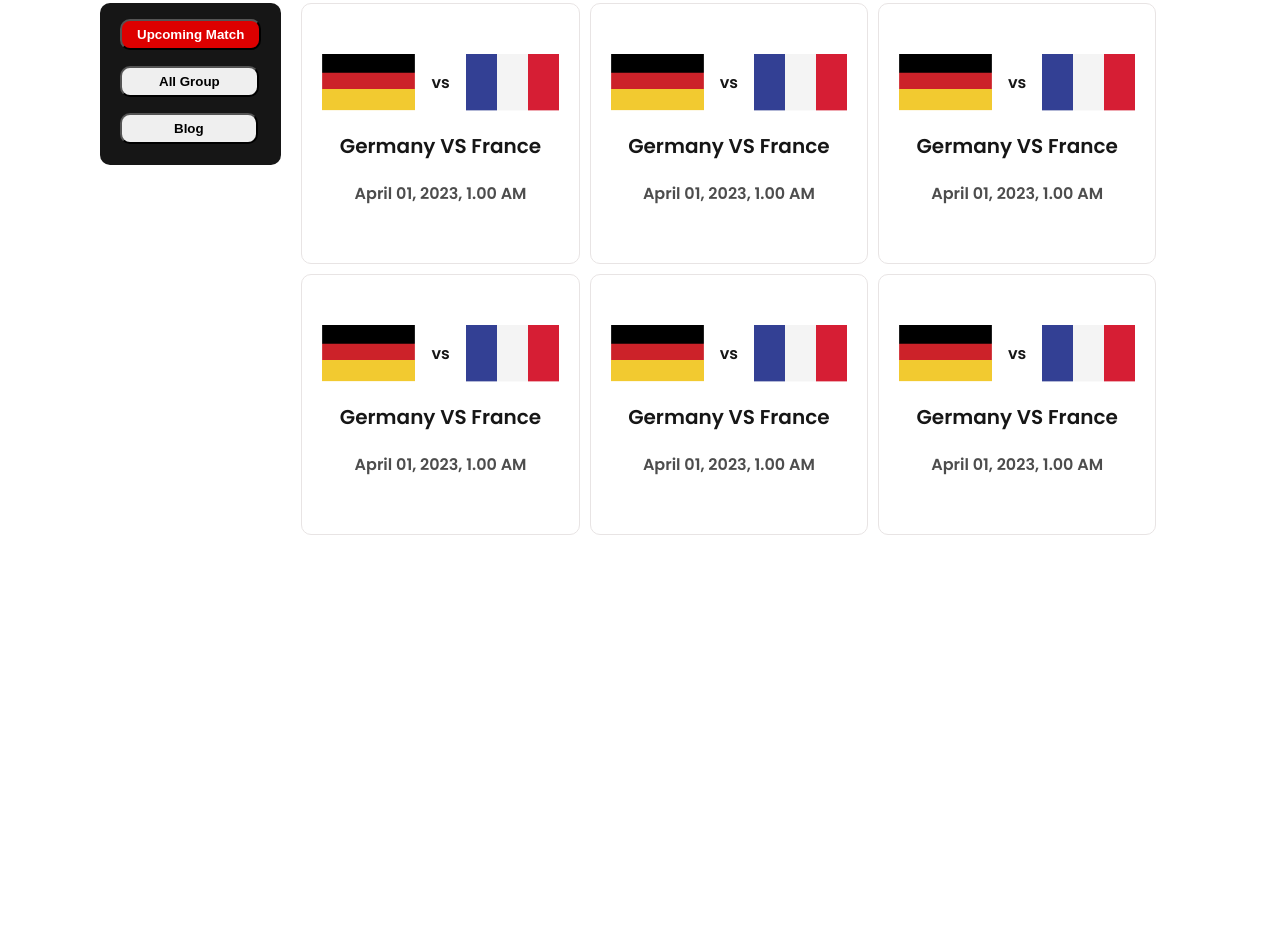
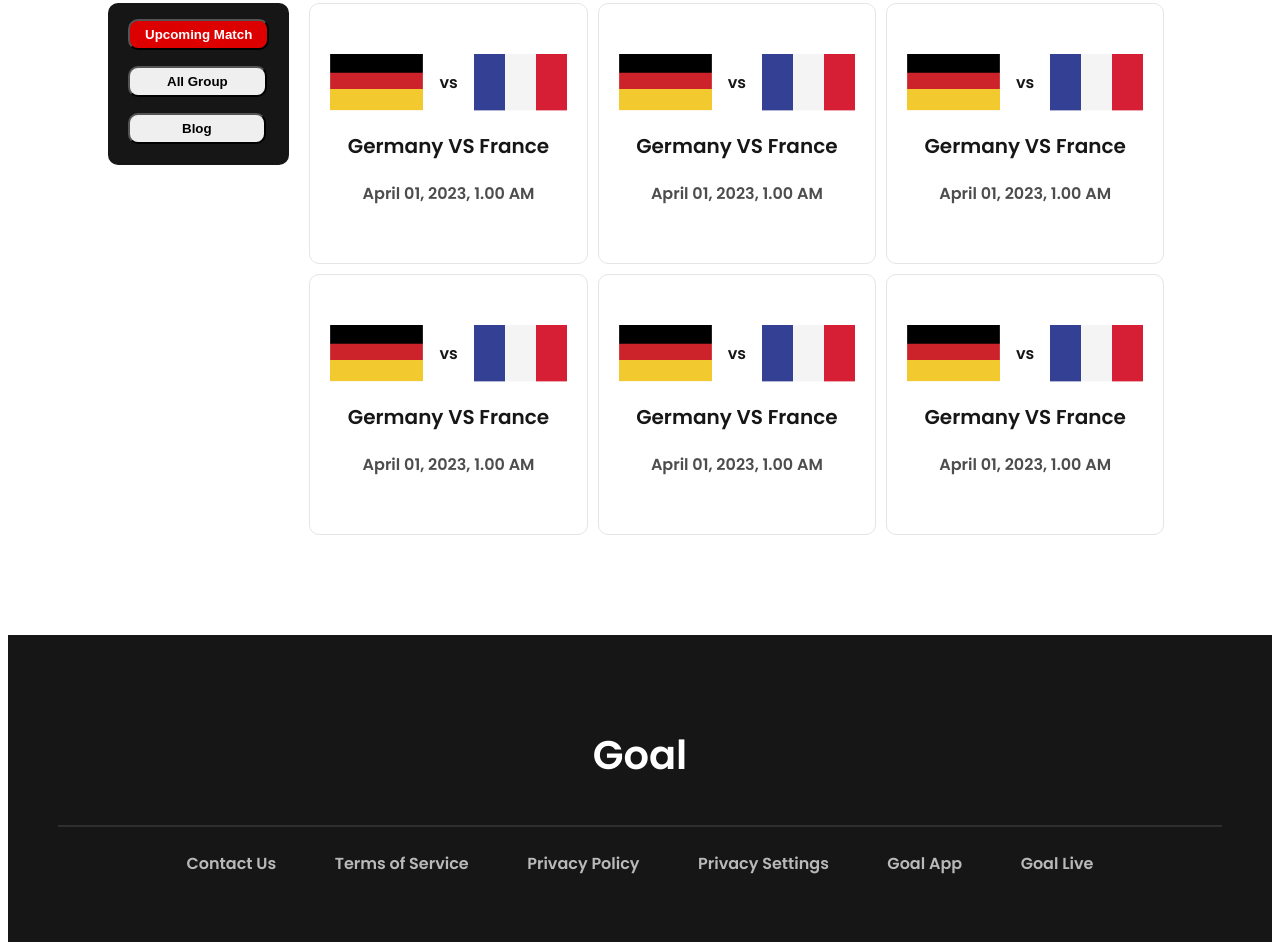
Before and after one commit to kamruzzaman1312/world-cup, a plain HTML site: page index.html in a window 1280 px wide. Shown: the part 756-1706 px from the top of the page. Before the commit the page ends 1299 px from the top, so only its background shows below. Drawn offline with Linux system fonts and the light colour scheme.

Commit message:
first-page-complite

```diff
--- a/index.html
+++ b/index.html
@@ -45,11 +45,17 @@
     <main>
         <section>
             <div class="tournament-details">
+                <!-------------
+                    menu-bar
+                -------------->
                 <div class="menu">
                     <p><button class="Upcoming-Match">Upcoming Match</button></p>
                     <p><button class="All-Group">All Group</button></p>
                     <p><button class="Blog">Blog</button></p>
                 </div>
+                <!-------------------
+                    match-schedule
+                -------------------->
                 <div class="match-schedule">
                     <div class="individual-match">
                         <div class="flag">
@@ -133,5 +139,26 @@
             </div>
         </section>
     </main>
+    <!---------------
+        main end
+    ---------------->
 </body>
+<!--------------------
+    footer start
+--------------------->
+<footer>
+    <p class="footer-heading">Goal</p>
+    <hr style="border: 1px solid rgba(255, 255, 255, 0.1);">
+    <div class="footer-details">
+        <p>Contact Us</p>
+        <p>Terms of Service</p>
+        <p> Privacy Policy   </p>
+        <p>Privacy Settings</p>
+        <p> Goal App  </p>
+        <p> Goal Live</p>
+    </div>
+</footer>
+<!---------------------
+      footer end
+ --------------------->
 </html>
--- a/style.css
+++ b/style.css
@@ -8,12 +8,14 @@
 body{
     font-family: 'Poppins', sans-serif;
     margin-top: 50px;
-    margin-left: 100px;
-    margin-right: 100px;
 }
 /*----------------
    header part
 ----------------*/
+header{
+    margin-left: 100px;
+    margin-right: 100px;
+}
 .header-part{
     display:flex;
     border-radius: 30px;
@@ -52,9 +54,17 @@ body{
 /*----------------
     main part
 -----------------*/
+main{
+    margin-left: 100px;
+    margin-right: 100px;
+}
 .tournament-details{
     display: flex;
+    margin-bottom: 100px;
 }
+/*-----------------
+  menu bar part
+------------------*/
 .menu{
     padding: 0px 20px 5px 20px;
     background-color: #161616;
@@ -79,6 +89,9 @@ body{
     font-weight: 600;
     border-radius: 10px;
 }
+/*--------------------------
+     match schedul part
+----------------------------*/
 .match-schedule{
     display: grid;
     grid-template-columns: repeat(3,1fr);
@@ -115,3 +128,27 @@ body{
     color: #4D4D4D;
     text-align: center;
 }
+/*----------------------
+       footer
+-----------------------*/
+footer{
+    background-color: #161616;
+    padding: 50px;
+}
+.footer-heading{
+    display: flex;
+    justify-content: center;
+    font-weight: 600;
+    font-size: 40px;
+    color: #FFFFFF;
+}
+.footer-details{
+    display: flex;
+    justify-content: center;
+    justify-content: space-evenly;
+    margin-right: 70px;
+    margin-left: 70px;
+    font-weight: 500;
+    font-size: 16px;
+    color: #B9B9B9;
+}
```
